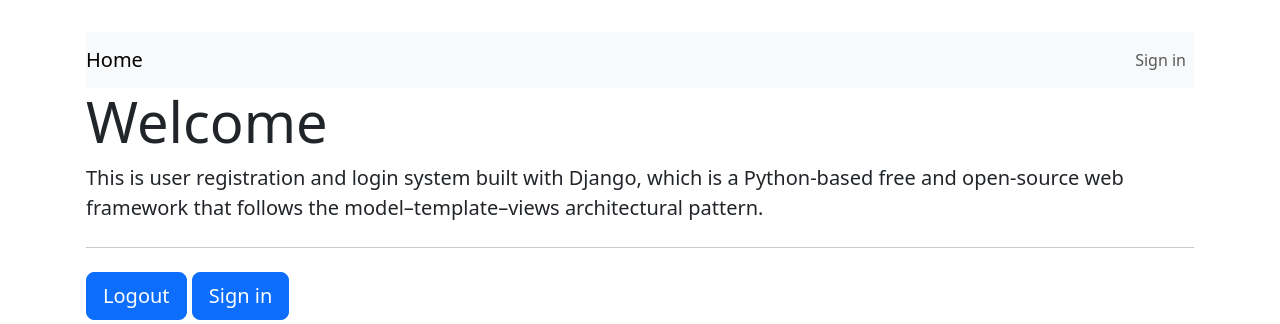
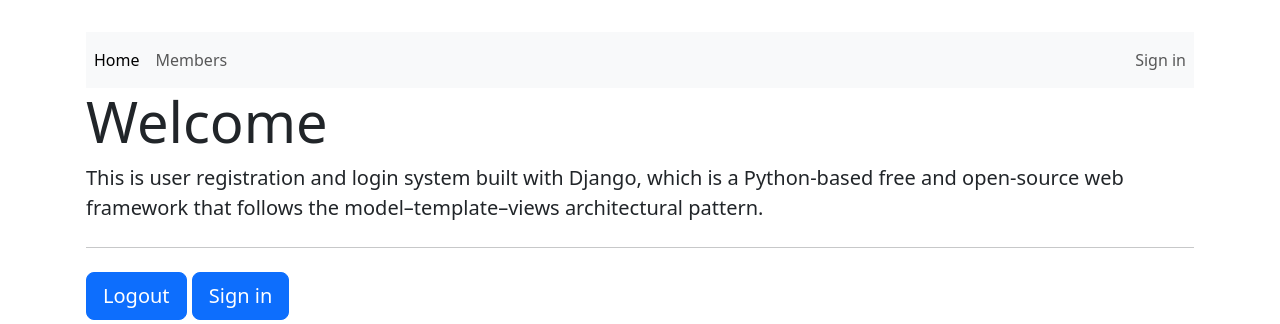
Before and after one commit to abdulwahed-mans/master, a Django app: page / in a window 1280 px wide. Shown: the top 324 px of the page. Run offline with Django 5.2, Linux system fonts and the light colour scheme; some libraries are stand-ins or nearby versions.

Commit message:
not desgin

```diff
--- a/mysite/employees/templates/employees/employee_list.html
+++ b/mysite/employees/templates/employees/employee_list.html
@@ -28,15 +28,15 @@
                         <label for="city" class="form-label">City:</label>
                         <input type="text" class="form-control" id="city" name="city" placeholder="e.g., Stockholm">
                     </div>
-                    <div class="col-md-3">
+                    <div class="col-md-2">
                         <label for="salary_min" class="form-label">Minimum Salary:</label>
                         <input type="number" class="form-control" id="salary_min" name="salary_min">
                     </div>
-                    <div class="col-md-3">
+                    <div class="col-md-2">
                         <label for="salary_max" class="form-label">Maximum Salary:</label>
                         <input type="number" class="form-control" id="salary_max" name="salary_max">
                     </div>
-                    <div class="col-12">
+                    <div class="col-md-2">
                         <button type="submit" class="btn btn-primary">Filter</button>
                     </div>
                 </form>
--- a/mysite/users/templates/users/base.html
+++ b/mysite/users/templates/users/base.html
@@ -20,7 +20,15 @@
     <div class="row">
       <div class="col-md-12">
         <nav class="navbar navbar-expand-md navbar-light bg-light">
-          <a href="/" class="navbar-brand">Home</a>
+          <ul class="navbar-nav me-auto mb-2 mb-lg-0">
+            <li class="nav-item">
+              <a class="nav-link active" aria-current="page" href="/">Home</a>
+            </li>
+            <li class="nav-item">
+              <a href="{% url 'employee-list' %}" class="nav-link" href="#">Members</a>
+            </li>
+          </ul>
+
           <button class="navbar-toggler" type="button" data-bs-toggle="collapse" data-bs-target="#navbarCollapse" aria-controls="navbarCollapse"
             aria-expanded="false" aria-label="Toggle navigation">
             <span class="navbar-toggler-icon"></span>
```
